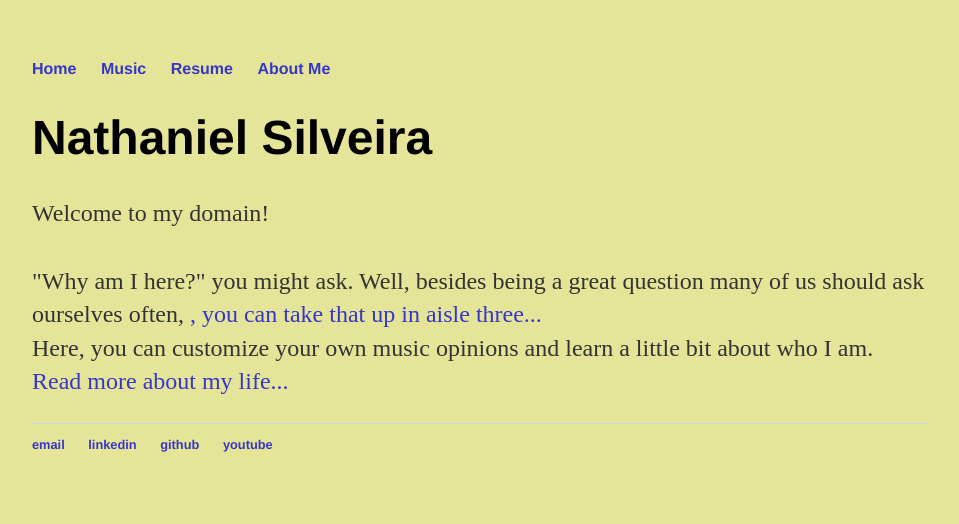
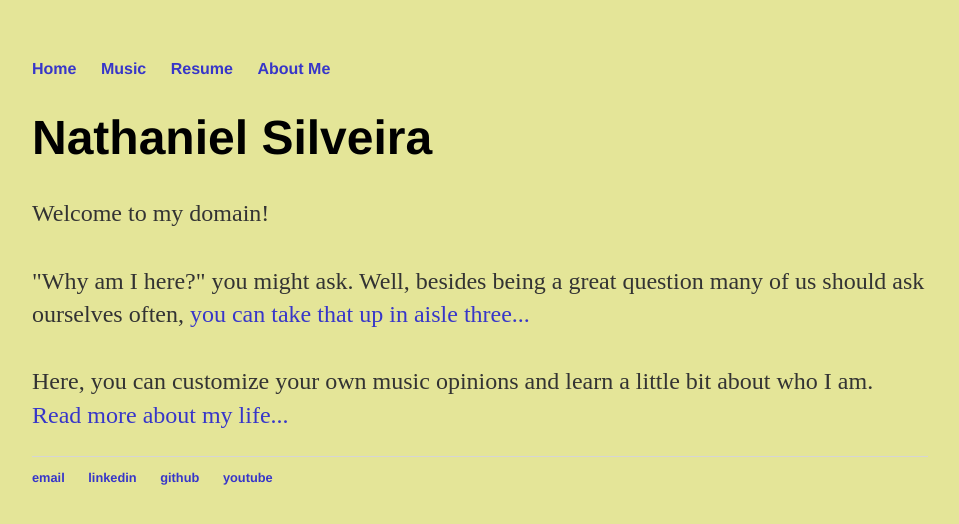
Before and after one commit to n8silveira/n8silveira.github.io, a Jekyll site: the page built from index.html, in a window 1280 px wide. Shown: the top 524 px of the page, without its empty margins (160-1119 px from the left). Built offline with Jekyll 4.4.1, drawn with Linux system fonts in a browser that asks for light colours.

```diff
--- a/index.html
+++ b/index.html
@@ -7,6 +7,7 @@ title: Nathaniel Silveira's Website
 	<p>Welcome to my domain!<br>
 		<br>
 		"Why am I here?" you might ask. Well, besides being a great question many of us should ask ourselves
-		often, <a href="#aboutsection2">, you can take that up in aisle three...</a><br>
+		often, <a href="#aboutsection2">you can take that up in aisle three...</a><br>
+		<br>
 		Here, you can customize your own music opinions and learn a little bit about who I am.<br><a href="/about">Read more about my life...</a></p>
 </div><!-- /.intro -->
```
